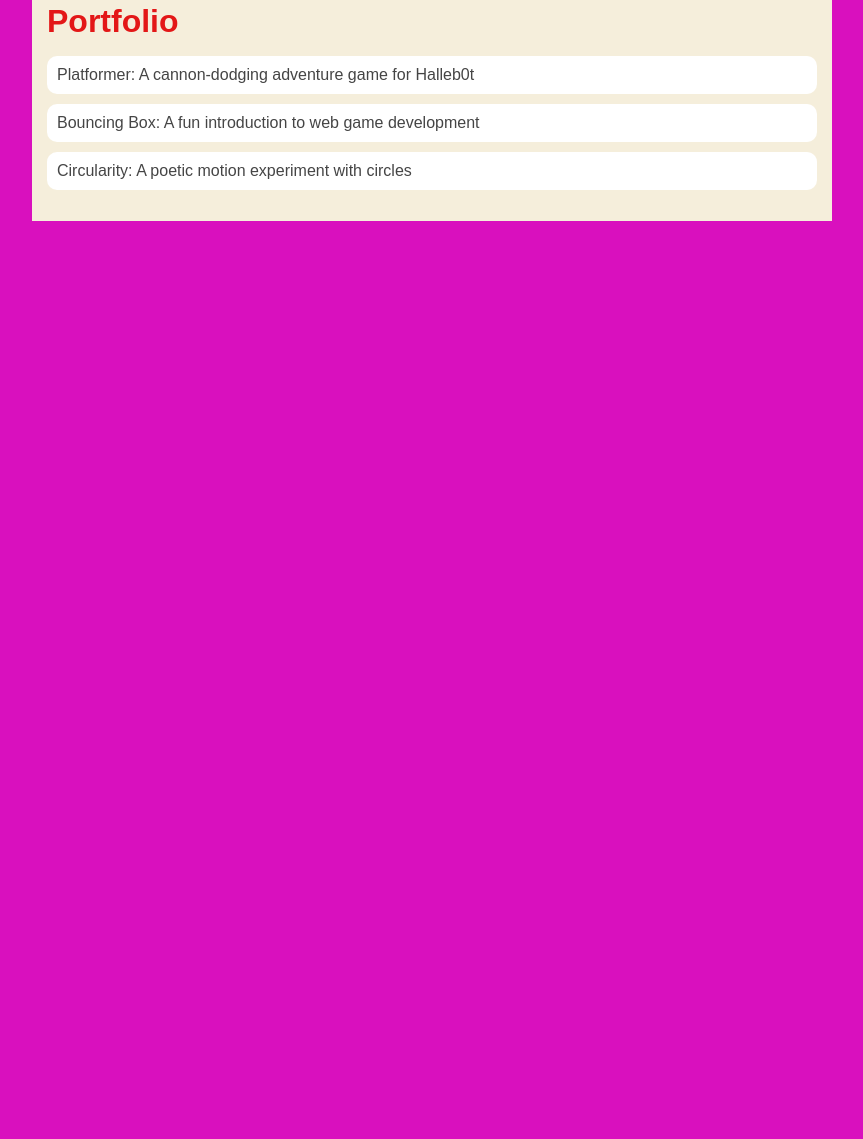
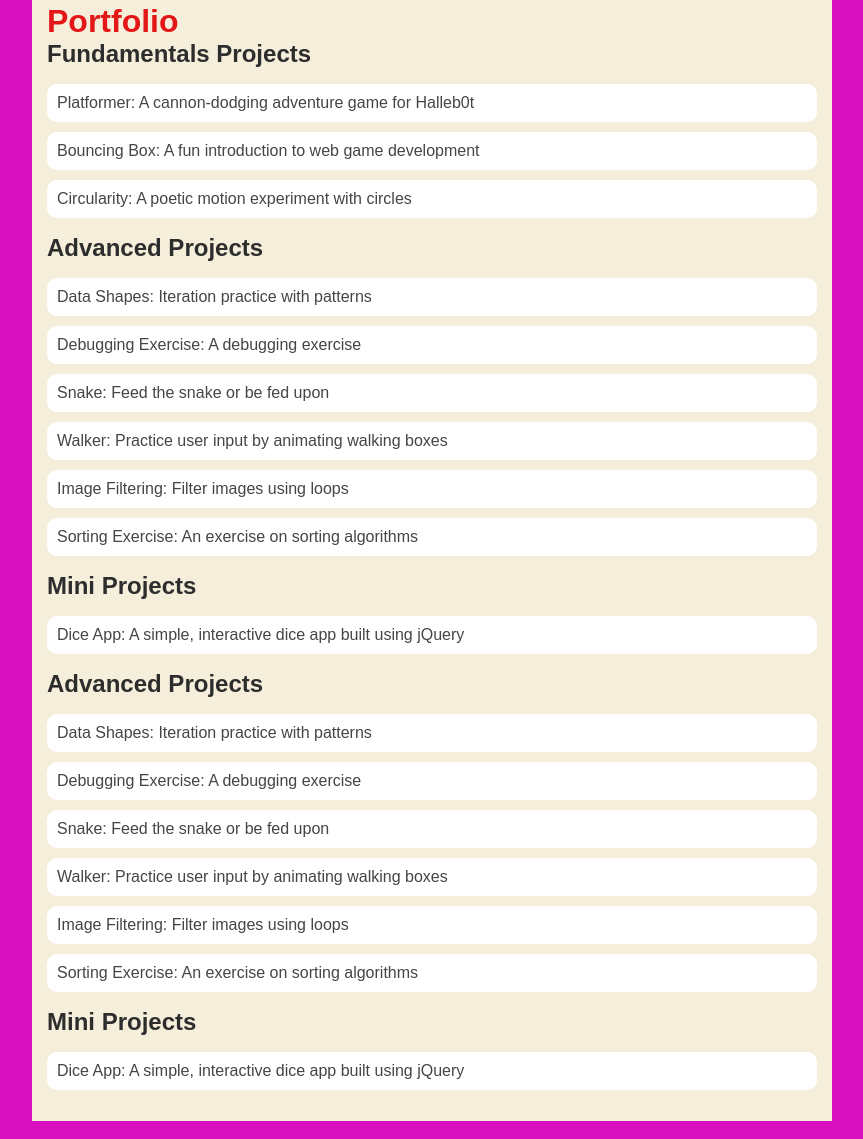
Before and after one commit to genn3k/genn3k.github.io, a plain HTML site: page portfolio.html in a window 1280 px wide. Shown: the part 98-1237 px from the top of the page, without its empty margins (208-1071 px from the left). Before the commit the page ends 800 px from the top, so only its background shows below. Drawn offline with Linux system fonts and the light colour scheme.

Commit message:
add ASD projects

```diff
--- a/portfolio.html
+++ b/portfolio.html
@@ -23,6 +23,7 @@
 <main>
   <div class="content">
     <h1>Portfolio</h1>
+    <h2>Fundamentals Projects</h2>
     <ul id="portfolio">
 <li>
   <a href="fsd-projects/platformer/">Platformer: A cannon-dodging adventure game for Halleb0t</a>
@@ -34,8 +35,33 @@
   <a href="fsd-projects/circularity/">Circularity: A poetic motion experiment with circles</a>
 </li>
     </ul>
-  </div>
+  <h2>Advanced Projects</h2>
+<ul id ="portfolio">
+    <li><a href="asd-projects/data-shapes"> Data Shapes: Iteration practice with patterns</a></li>
+    <li><a href="asd-projects/debugging-exercise"> Debugging Exercise: A debugging exercise</a></li>
+    <li><a href="asd-projects/snake">Snake: Feed the snake or be fed upon</a></li>
+    <li><a href="asd-projects/walker">Walker: Practice user input by animating walking boxes</a></li>
+    <li><a href="asd-projects/image-filtering">Image Filtering: Filter images using loops</a></li>
+    <li><a href="asd-projects/sorting">Sorting Exercise: An exercise on sorting algorithms</a></li>
+</ul>
+<h2>Mini Projects</h2>
+<ul id ="portfolio">
+    <li><a href="asd-projects/dice-app"> Dice App: A simple, interactive dice app built using jQuery</a></li>
+</ul>
+      <h2>Advanced Projects</h2>
+<ul id ="portfolio">
+    <li><a href="asd-projects/data-shapes"> Data Shapes: Iteration practice with patterns</a></li>
+    <li><a href="asd-projects/debugging-exercise"> Debugging Exercise: A debugging exercise</a></li>
+    <li><a href="asd-projects/snake">Snake: Feed the snake or be fed upon</a></li>
+    <li><a href="asd-projects/walker">Walker: Practice user input by animating walking boxes</a></li>
+    <li><a href="asd-projects/image-filtering">Image Filtering: Filter images using loops</a></li>
+    <li><a href="asd-projects/sorting">Sorting Exercise: An exercise on sorting algorithms</a></li>
+</ul>
+<h2>Mini Projects</h2>
+<ul id ="portfolio">
+    <li><a href="asd-projects/dice-app"> Dice App: A simple, interactive dice app built using jQuery</a></li>
+</ul>
+</div>
 </main>
-
   </body>
 </html>
```
